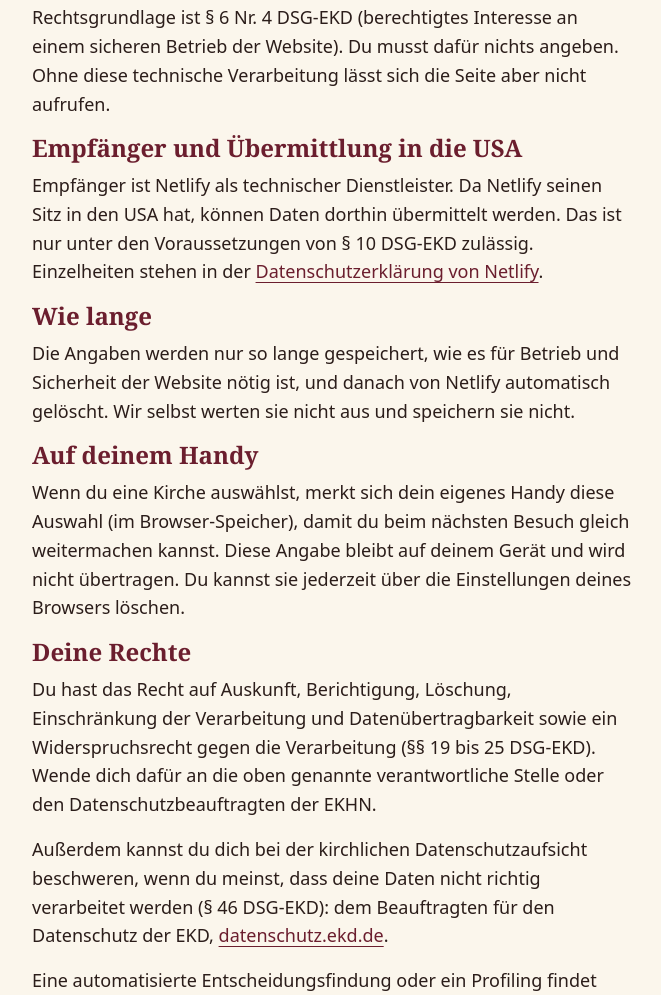
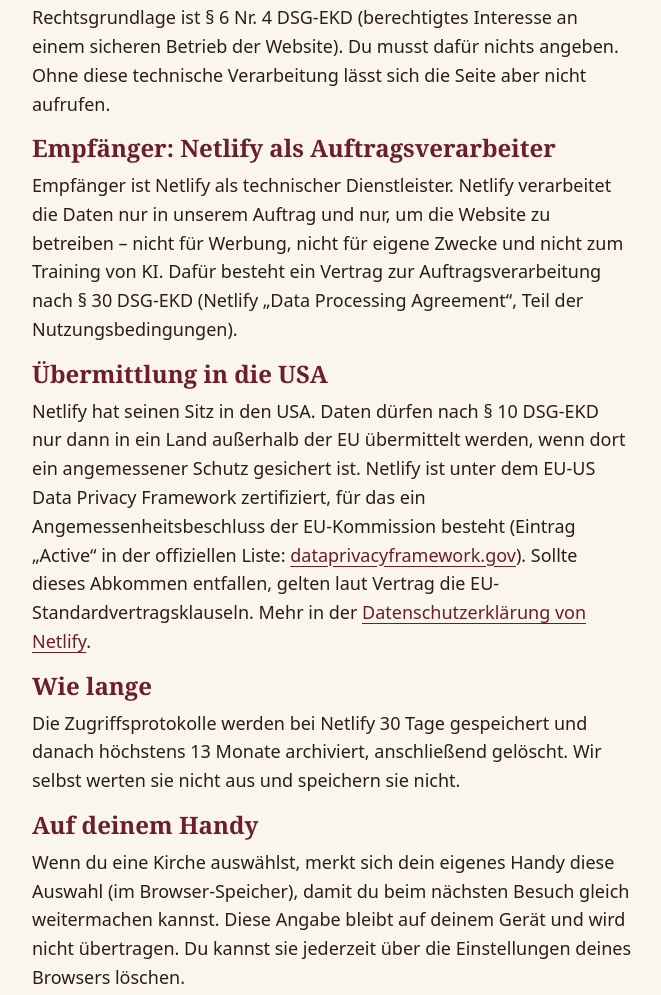
Before and after one commit to willigessven/Deine-Kirchen-Erleben, an Astro site: page /datenschutz in a window 1280 px wide. Shown: the part 868-1863 px from the top of the page, without its empty margins (308-969 px from the left). Built offline with nearby package versions, Linux system fonts and the light colour scheme; Astro itself is replaced by a stand-in of ours.

Commit message:
Datenschutzseite: Auftragsverarbeitung, Data Privacy Framework und Speicherdauer konkret
Co-Authored-By: Claude Opus 5.5 <noreply@anthropic.com>

```diff
--- a/src/pages/datenschutz.astro
+++ b/src/pages/datenschutz.astro
@@ -43,17 +43,27 @@ import { url } from '../data/site.js';
     Du musst dafür nichts angeben. Ohne diese technische Verarbeitung lässt sich die Seite aber nicht aufrufen.
   </p>
 
-  <h2>Empfänger und Übermittlung in die USA</h2>
+  <h2>Empfänger: Netlify als Auftragsverarbeiter</h2>
   <p>
-    Empfänger ist Netlify als technischer Dienstleister. Da Netlify seinen Sitz in den USA hat, können Daten dorthin
-    übermittelt werden. Das ist nur unter den Voraussetzungen von § 10 DSG-EKD zulässig. Einzelheiten stehen in der
+    Empfänger ist Netlify als technischer Dienstleister. Netlify verarbeitet die Daten nur in unserem Auftrag und nur, um
+    die Website zu betreiben – nicht für Werbung, nicht für eigene Zwecke und nicht zum Training von KI. Dafür besteht ein
+    Vertrag zur Auftragsverarbeitung nach § 30 DSG-EKD (Netlify „Data Processing Agreement“, Teil der Nutzungsbedingungen).
+  </p>
+
+  <h2>Übermittlung in die USA</h2>
+  <p>
+    Netlify hat seinen Sitz in den USA. Daten dürfen nach § 10 DSG-EKD nur dann in ein Land außerhalb der EU übermittelt
+    werden, wenn dort ein angemessener Schutz gesichert ist. Netlify ist unter dem EU-US Data Privacy Framework
+    zertifiziert, für das ein Angemessenheitsbeschluss der EU-Kommission besteht (Eintrag „Active“ in der offiziellen Liste:
+    <a href="https://www.dataprivacyframework.gov/list">dataprivacyframework.gov</a>). Sollte dieses Abkommen entfallen,
+    gelten laut Vertrag die EU-Standardvertragsklauseln. Mehr in der
     <a href="https://www.netlify.com/privacy/">Datenschutzerklärung von Netlify</a>.
   </p>
 
   <h2>Wie lange</h2>
   <p>
-    Die Angaben werden nur so lange gespeichert, wie es für Betrieb und Sicherheit der Website nötig ist, und danach
-    von Netlify automatisch gelöscht. Wir selbst werten sie nicht aus und speichern sie nicht.
+    Die Zugriffsprotokolle werden bei Netlify 30 Tage gespeichert und danach höchstens 13 Monate archiviert, anschließend
+    gelöscht. Wir selbst werten sie nicht aus und speichern sie nicht.
   </p>
 
   <h2>Auf deinem Handy</h2>
```
